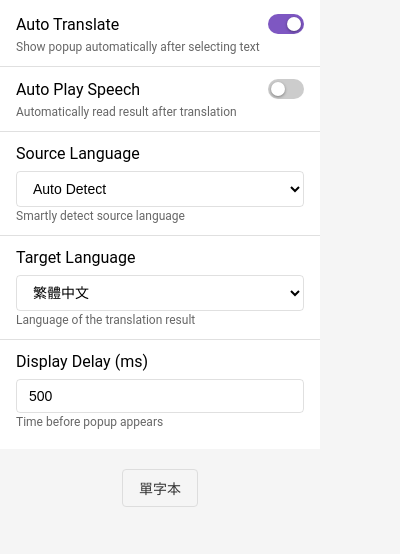
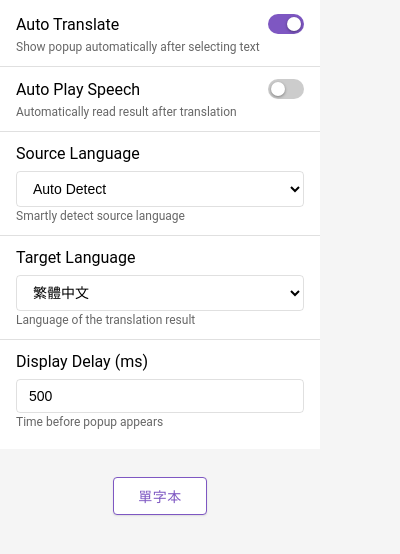
Before and after one commit to kylecheng3146/highlighting-translate, a browser extension: page popup.html in a window 400 px wide. Shown: the part 62-616 px from the top of the page. Drawn offline with Linux system fonts and the light colour scheme.

Commit message:
style(ui): Update history button to Material Design style and adjust spacing

```diff
--- a/popup.html
+++ b/popup.html
@@ -147,23 +147,32 @@
     .toggle { display: none; } /* We will use the new switch structure */
 
     .footer {
-        margin-top: 20px;
+        margin-top: 28px;
+        margin-bottom: 16px;
         text-align: center;
         display: flex;
         justify-content: center;
-        gap: 10px;
     }
     .secondary-btn {
-        background-color: #f5f5f5;
-        color: #333;
-        border: 1px solid #ddd;
-        padding: 8px 16px;
+        background-color: var(--surface-color);
+        color: var(--primary-color);
+        border: 1px solid var(--primary-color);
+        padding: 8px 24px;
         border-radius: 4px;
         cursor: pointer;
         font-size: 14px;
+        font-weight: 500;
+        text-transform: uppercase;
+        letter-spacing: 0.5px;
+        transition: background-color 0.2s, box-shadow 0.2s;
+        box-shadow: 0 1px 2px rgba(0,0,0,0.1);
     }
     .secondary-btn:hover {
-        background-color: #eee;
+        background-color: rgba(126, 87, 194, 0.04);
+        box-shadow: 0 2px 4px rgba(0,0,0,0.2);
+    }
+    .secondary-btn:active {
+        background-color: rgba(126, 87, 194, 0.12);
     }
 
     /* Snackbar styling */
```
